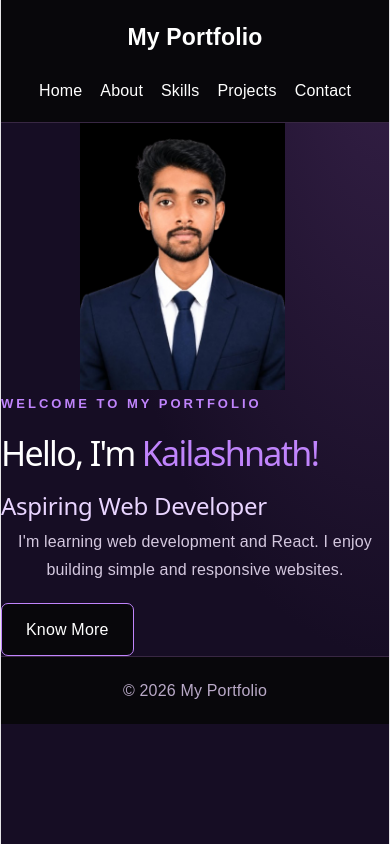
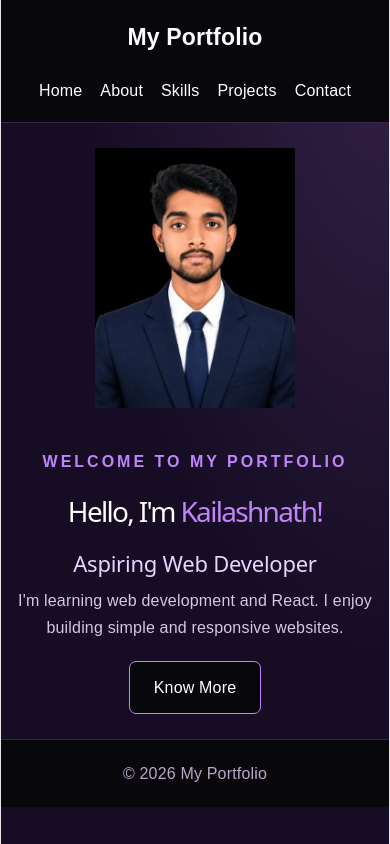
Before and after one commit to KAILASHNATH4545/my-portfolio, a React (Vite) app: page / in a window 390 px wide. Built offline with nearby package versions, Linux system fonts and the light colour scheme.

Commit message:
Fix mobile responsive layout

```diff
--- a/src/App.css
+++ b/src/App.css
@@ -207,26 +207,65 @@ footer {
   }
 
   .hero {
+    display: flex;
     flex-direction: column;
-    text-align: center;
+    align-items: center;
+    justify-content: center;
+    width: 100%;
+    max-width: 100%;
+    box-sizing: border-box;
+    padding: 25px 16px;
   }
 
-  .hero-content>p:not(.welcome) {
-    text-align: center;
-  }
+    .hero-content {
+      width: 100%;
+      max-width: 100%;
+      min-width: 0;
+      box-sizing: border-box;
+      text-align: center;
+      overflow-wrap: break-word;
+    }
 
+    .hero-content h1 {
+      font-size: clamp(28px, 7vw, 38px);
+      line-height: 1.3;
+      overflow-wrap: break-word;
+    }
+
+    .hero-content h2 {
+      font-size: clamp(22px, 5.5vw, 30px);
+      line-height: 1.4;
+    }
+
+    .hero-content p,
+    .hero-content .welcome {
+      font-size: 16px;
+      line-height: 1.7;
+      overflow-wrap: break-word;
+    }
+
+    .hero-content .button {
+      display: inline-block;
+      max-width: 100%;
+      box-sizing: border-box;
+    }
   .photo-container {
-    width: 230px;
-    height: 230px;
+    width: 200px;
+    height: 260px;
+    max-width: 100%;
+    margin: 0 auto;
+    flex-shrink: 0;
+    background: #000;
+    overflow: hidden;
   }
 
   .profile-image {
-    width: 205px;
-    height: auto;
-    object-fit: contain;
-    border: none;
-    border-radius: 0;
-    background: #000000;
+    width: 100%;
+    height: 100%;
+    object-fit: cover;
+    object-position: center;
+    display: block;
+
   }
 
   .page-section {
```
